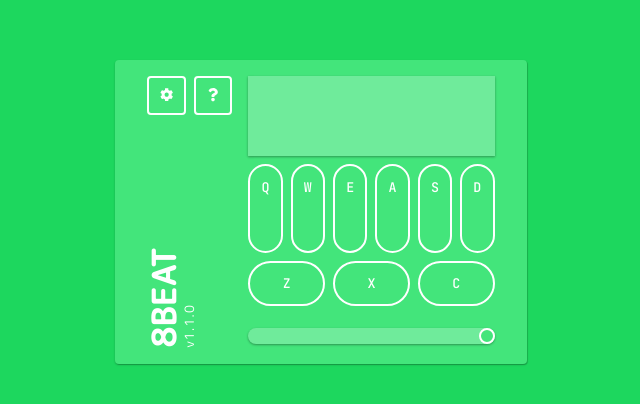
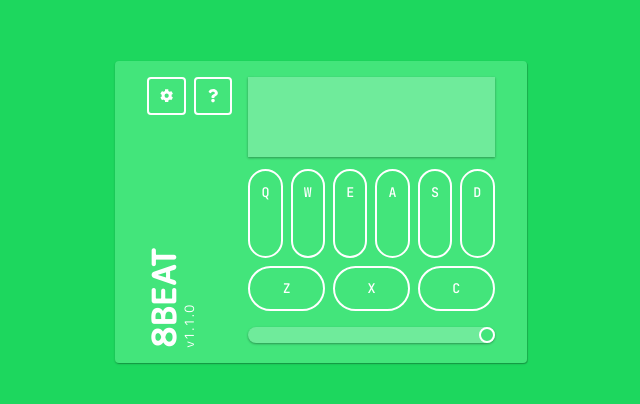
Before and after one commit to N-Nikolaev/drum-machine, a React (Vite) app: page / in a window 1280 px wide. Shown: the part 188-592 px from the top of the page, without its empty margins (319-959 px from the left). Built offline with nearby package versions, Linux system fonts and the light colour scheme.

Commit message:
Update styling

```diff
--- a/src/scss/components/_display.scss
+++ b/src/scss/components/_display.scss
@@ -1,4 +1,5 @@
 @use '../abstracts/vars';
+@use '../abstracts/fonts';
 
 .display {
     display: grid;
@@ -7,8 +8,9 @@
     justify-content: center;
     height: 5rem;
 
+    font-size: 1.2rem;
+    font-weight: fonts.$medium;
+
     background-color: var(--color-primary-light-2);
     box-shadow: vars.$shadow;
-
-    // border: 2px solid var(--color-secondary);
 }
--- a/src/scss/components/_drumMachine.scss
+++ b/src/scss/components/_drumMachine.scss
@@ -7,7 +7,7 @@
         'display'
         'pads'
         'volume';
-    grid-row-gap: 0.5rem;
+    grid-row-gap: 0.8rem;
 
     &__drum-pads {
         display: grid;
--- a/src/scss/components/_volumeSlider.scss
+++ b/src/scss/components/_volumeSlider.scss
@@ -5,7 +5,6 @@
     grid-area: volume;
     height: 24px;
     width: 100%;
-    margin-top: 10px;
 
     background-color: transparent;
     -webkit-appearance: none;
```
